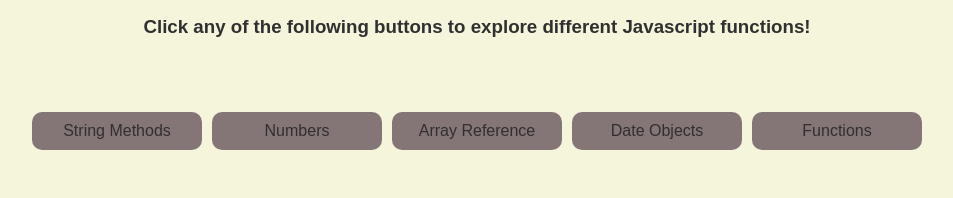
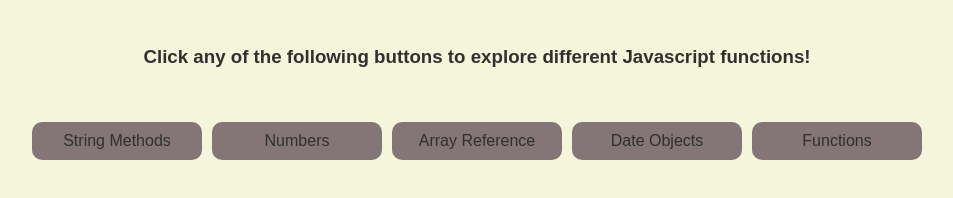
Before and after one commit to ryandeakin1/task1.2p, a plain HTML site: page index.html in a window 1280 px wide. Shown: the part 122-320 px from the top of the page, without its empty margins (163-1116 px from the left). Drawn offline with Linux system fonts and the light colour scheme.

Commit message:
adjusted styling of h3

```diff
--- a/style.css
+++ b/style.css
@@ -20,8 +20,11 @@ main {
   align-items: center;
 }
 
+h3 {
+  padding: 30px 0;
+}
+
 #js-links {
-  margin-top: 50px;
   display: flex;
   align-items: center;
 }
```
